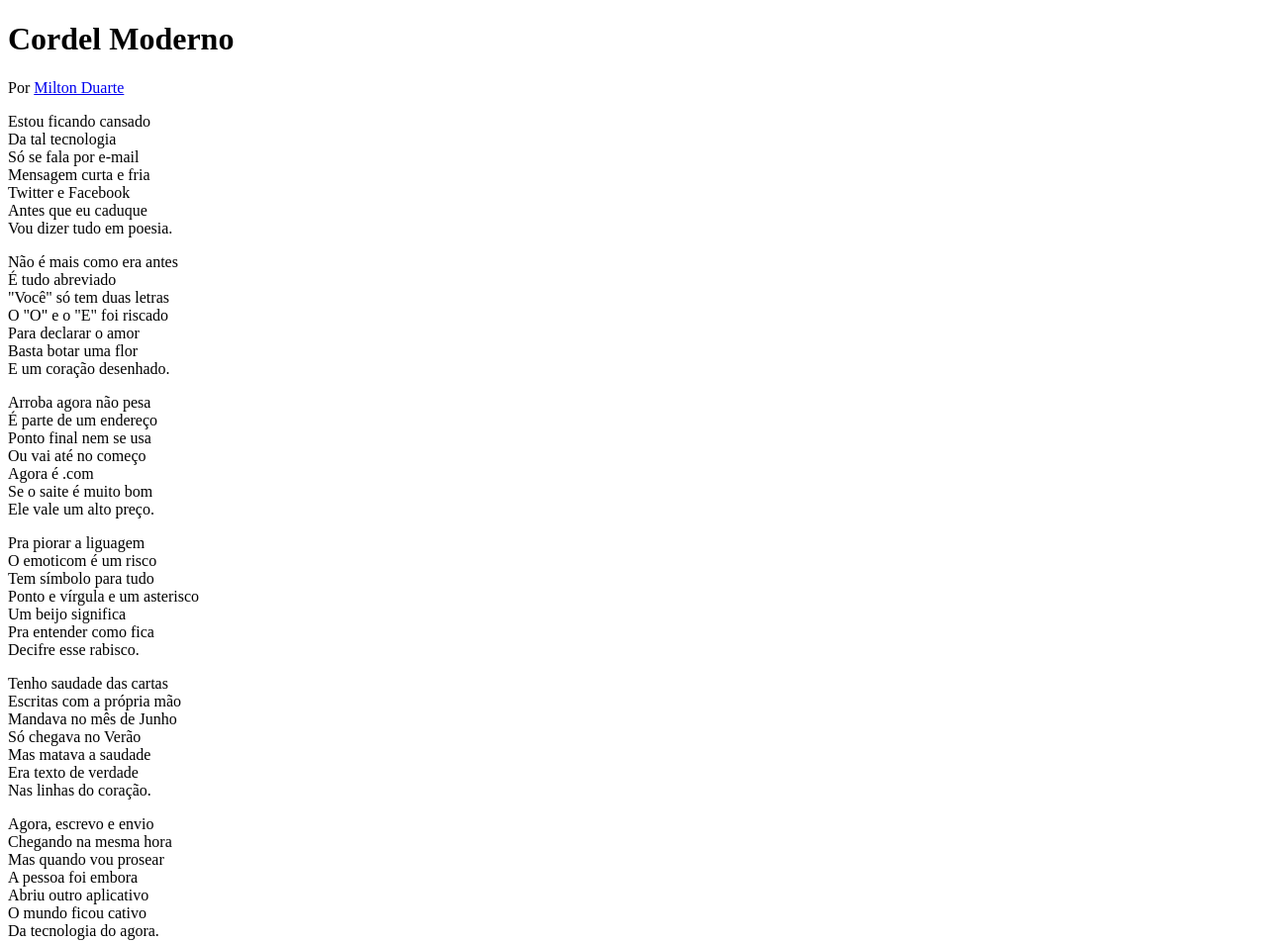
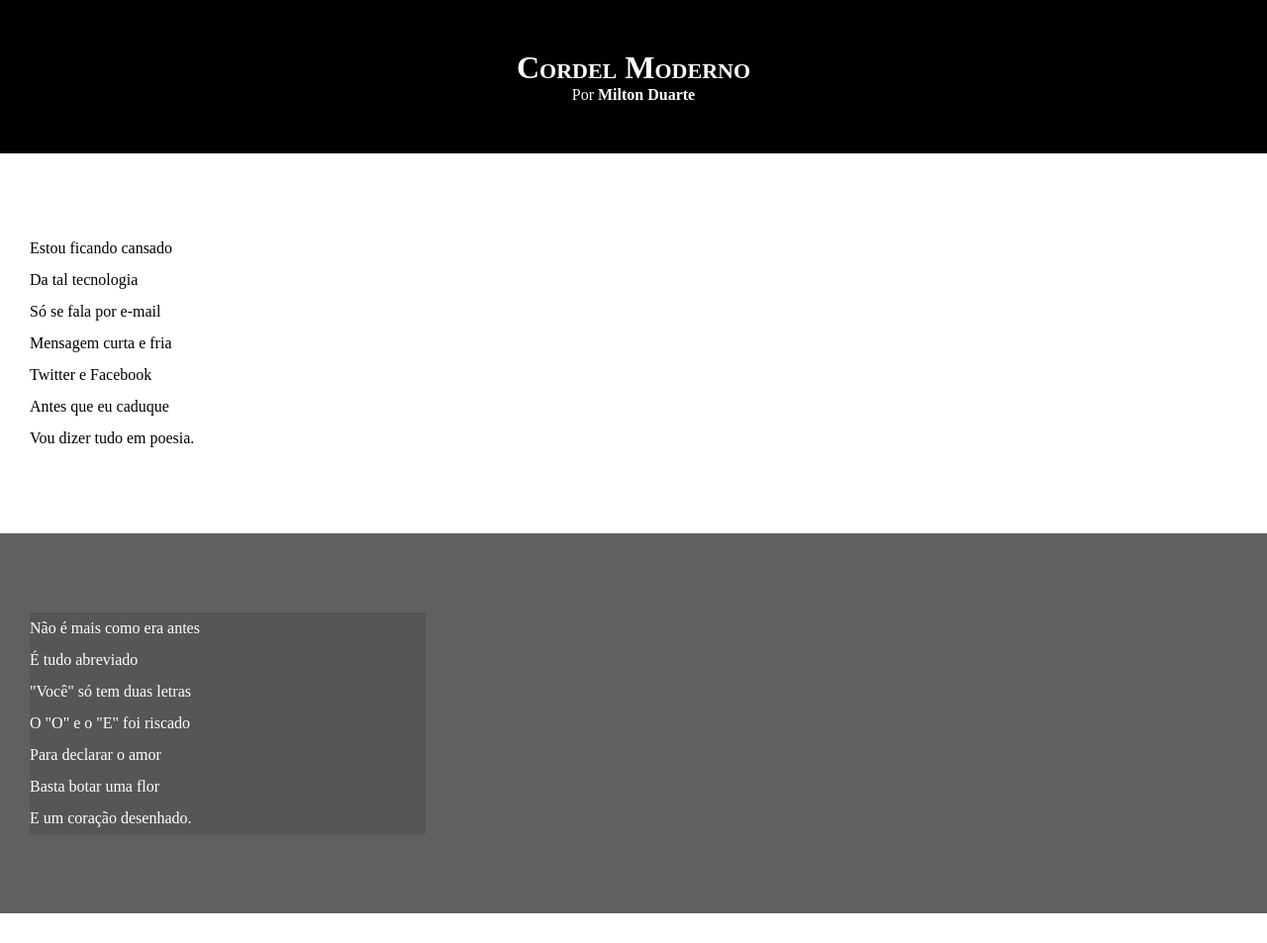
Before and after one commit to ana-carolsoares/exercicios, a plain HTML site: page desafio/desafio012/index.html in a window 1280 px wide. Shown: the top 953 px of the page at 99% size. Drawn offline with Linux system fonts and the light colour scheme.

Commit message:
atualizei estilos

```diff
--- a/desafio/desafio012/estilo/style.css
+++ b/desafio/desafio012/estilo/style.css
@@ -1,5 +1,60 @@
-@charset "UTF-8"
+@charset "UTF-8";
 
-body{
-    margin: auto;
+*{
+    margin: 0px;
+    padding: 0px;
 }
+html, body{
+    min-height: 100vh;
+    background-color:darkgray ;
+}
+header{
+    background-color: black;
+    color: white;
+    text-align: center;
+
+}
+header h1{
+    padding-top: 50px;
+    font-variant: small-caps;
+}
+header p{
+    padding-bottom: 50px;
+
+}
+a{
+    color: white;
+    text-decoration: none;
+    font-weight: bolder;
+
+}
+a:hover{
+    text-decoration: underline;
+}
+section{
+    padding-top: 10vh;
+    padding-bottom: 10vh;
+    line-height: 2em;
+    padding-left: 30px;
+
+}
+.normal{
+    background-color: white;
+    color: black;
+}
+.imagem{
+    background-color: rgba(0, 0, 0, 0.432);
+    color: white;
+
+}
+.imagem >p{
+    width: 400px;
+    background-color: rgba(0, 0, 0, 0.11);
+}
+}
+footer{
+    background-color: black;
+    color: white;
+    text-align: center;
+    padding: 10px;
+}
--- a/desafio/desafio012/index.html
+++ b/desafio/desafio012/index.html
@@ -14,7 +14,7 @@
 
     </header>
 
-    <section>
+    <section class="normal">
         <p>
             Estou ficando cansado <br>
             Da tal tecnologia <br>
@@ -26,7 +26,7 @@
         </p>
     </section>
 
-    <section>
+    <section class="imagem">
         <p>
             Não é mais como era antes<br>
             É tudo abreviado<br>
@@ -38,7 +38,7 @@
         </p>
     </section>
 
-    <section>
+    <section class="normal">
         <p>
             Arroba agora não pesa<br>
             É parte de um endereço<br>
@@ -59,7 +59,7 @@
         </p>
     </section>
 
-    <section>
+    <section class="imagem">
         <p>
             Tenho saudade das cartas <br>
             Escritas com a própria mão <br>
@@ -71,7 +71,7 @@
         </p>
     </section>
 
-    <section>
+    <section class="normal">
         <p>
             Agora, escrevo e envio <br>
             Chegando na mesma hora <br>
```
